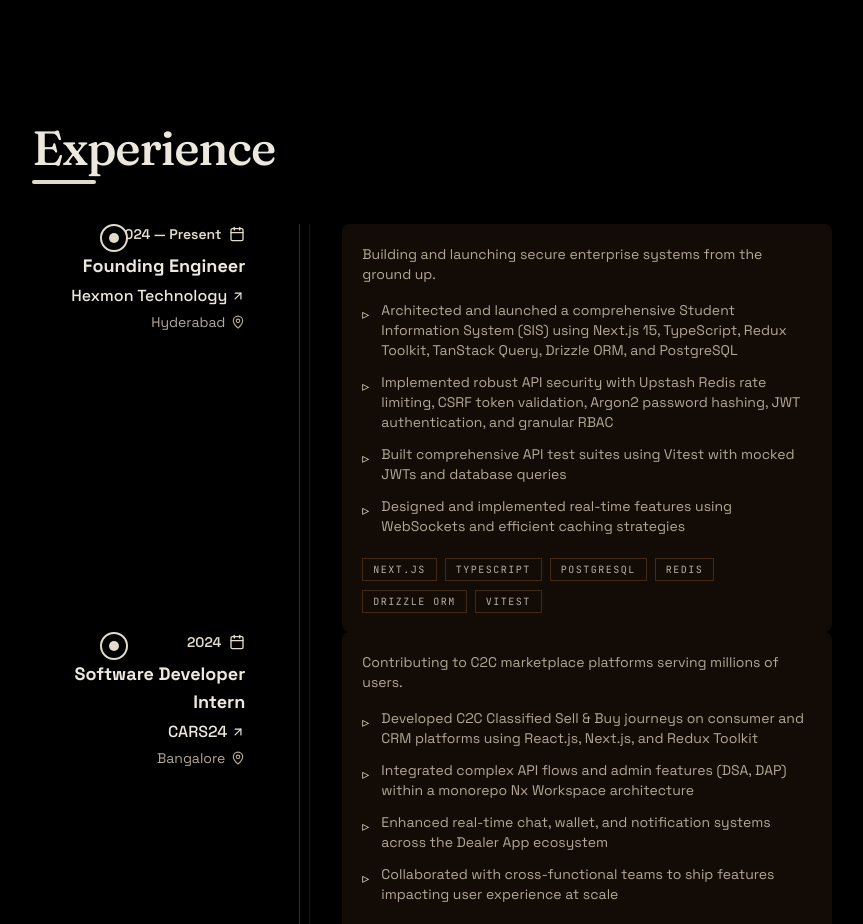
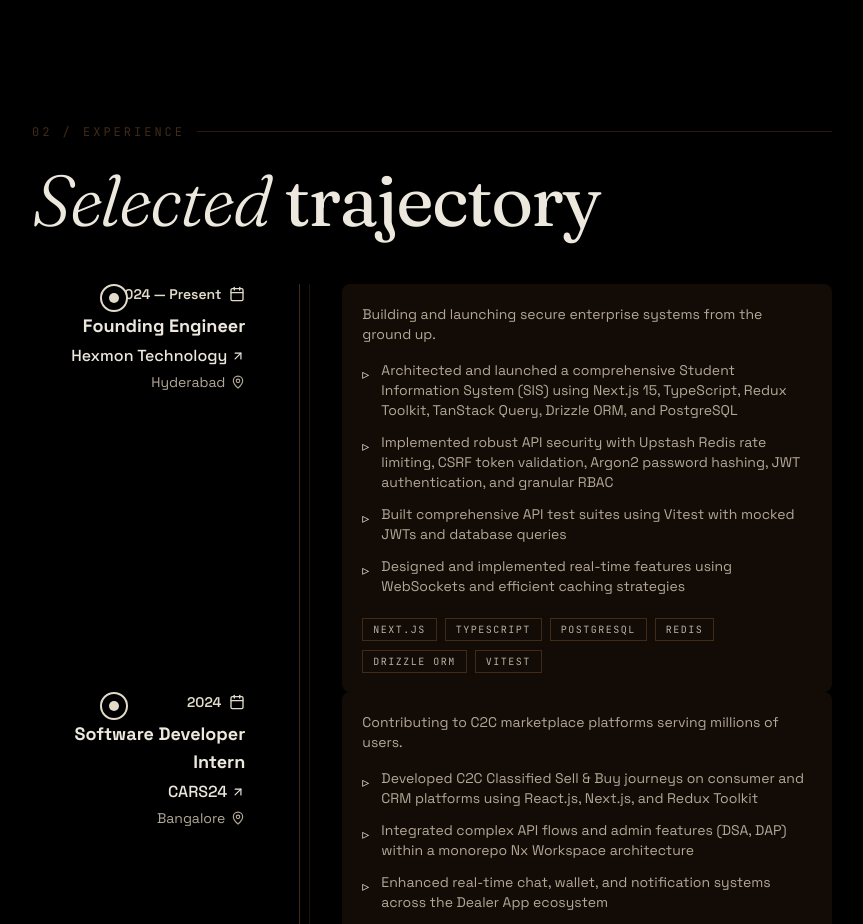
Before and after one commit to anuragkmr45/tech-essence-deck, a React (Vite) app: page / in a window 1280 px wide. Shown: the part 1120-2044 px from the top of the page, without its empty margins (208-1071 px from the left). Built offline with nearby package versions, Linux system fonts and the light colour scheme; the HTML template or start-up script is replaced by a standard one.

Commit message:
Changes
Co-authored-by: anuragkmr45 <93537069+anuragkmr45@users.noreply.github.com>

```diff
--- a/src/components/Experience.tsx
+++ b/src/components/Experience.tsx
@@ -35,10 +35,14 @@ const Experience = () => {
       className="mb-16 scroll-mt-16 md:mb-24 lg:mb-36 lg:scroll-mt-24"
       aria-label="Work experience"
     >
-      {/* Section Header */}
-      <div className="mb-10">
-        <h2 className="font-serif text-4xl md:text-5xl font-medium text-foreground mb-2 tracking-tight">Experience</h2>
-        <div className="h-1 w-16 bg-primary rounded-full" />
+      {/* Section Header — archive serial */}
+      <div className="mb-12">
+        <div className="section-serial mb-6">
+          <span>02 / Experience</span>
+        </div>
+        <h2 className="section-title">
+          <span className="italic font-light">Selected</span> trajectory
+        </h2>
       </div>
 
       <div className="relative">
```
